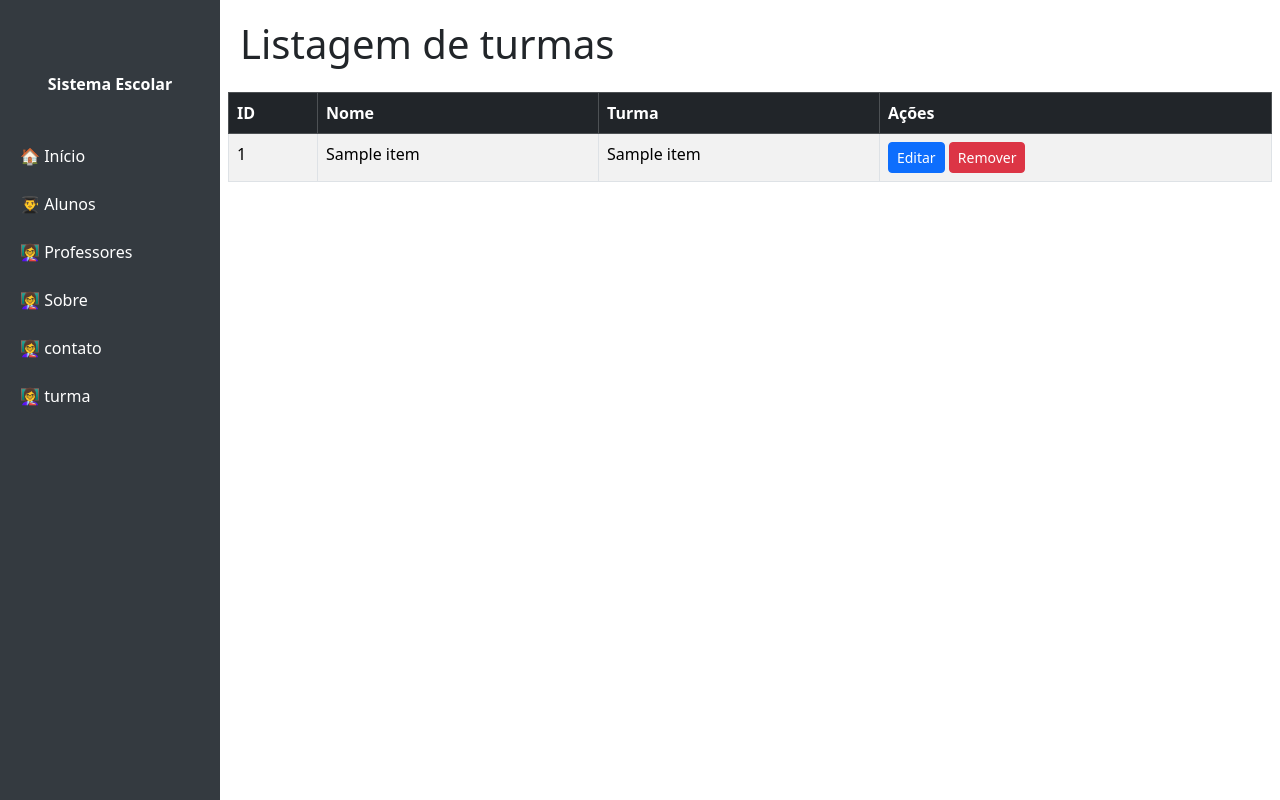
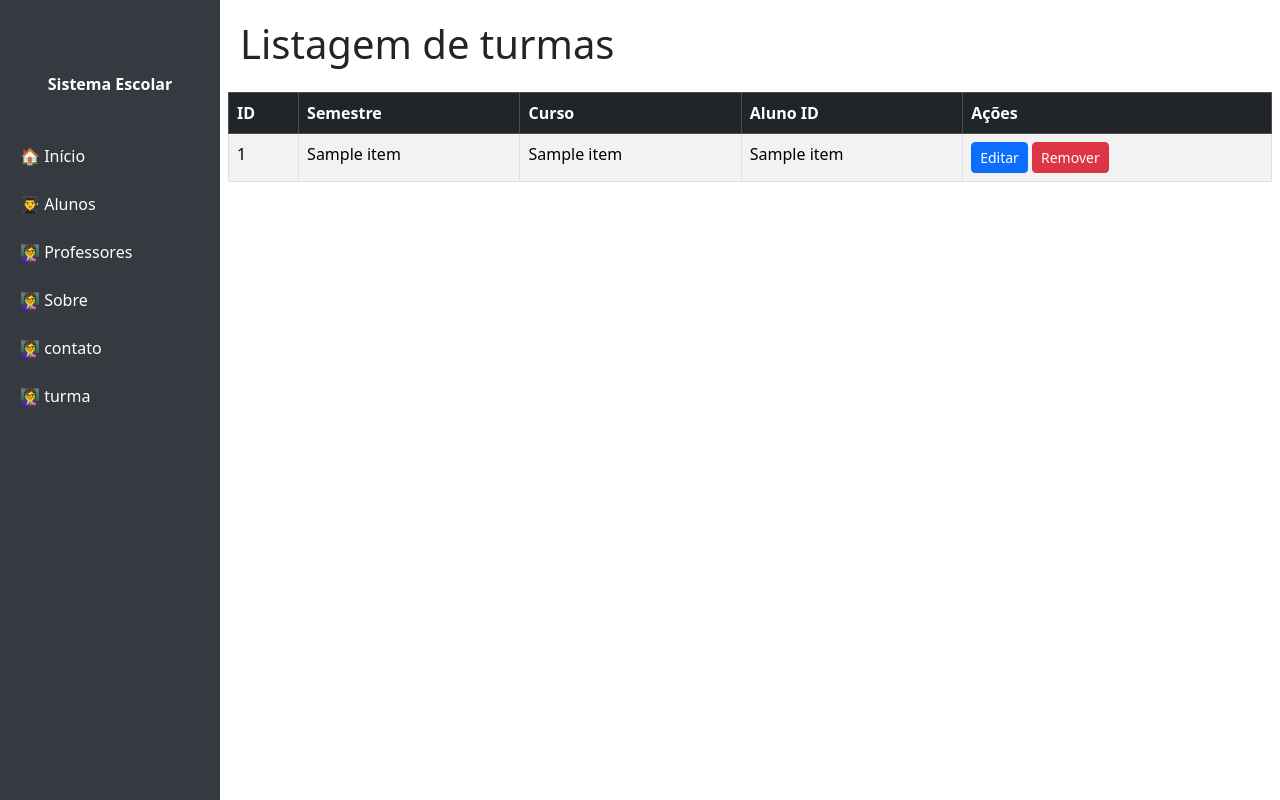
Before and after one commit to isaacrl20/pflask26, a Flask app: template templates/turma/lista.html in a window 1280 px wide. Run offline with Flask 3, Linux system fonts and the light colour scheme; the template is opened without the code that fills it: most values are stand-ins (such as "Sample title", 1, 10 or a date in 2020).

Commit message:
correcao

```diff
--- a/templates/turma/lista.html
+++ b/templates/turma/lista.html
@@ -6,17 +6,19 @@
     <thead class="table-dark">
       <tr>
         <th>ID</th>
-        <th>Nome</th>
-        <th>Turma</th>
+        <th>Semestre</th>
+        <th>Curso</th>
+        <th>Aluno ID</th>
         <th>Ações</th>
       </tr>
     </thead>
     <tbody>
       {% for item in lista_turma %}
       <tr>
-        <td>{{ item[0] }}</td>
-        <td>{{ item[1] }}</td>
-        <td>{{ item[2] }}</td>
+        <td>{{ item[0] }}</td>   <!-- id -->
+        <td>{{ item[1] }}</td>   <!-- semestre -->
+        <td>{{ item[2] }}</td>   <!-- curso -->
+        <td>{{ item[3] }}</td>   <!-- aluno_id -->
         <td>
           <a href="/turma/editar/{{ item[0] }}" class="btn btn-primary btn-sm">Editar</a>
           <a href="/turma/remover/{{ item[0] }}" class="btn btn-danger btn-sm"
```
Also changed, not shown: templates/professor/lista.html (+7 -13 lines), banco_escola.db.
